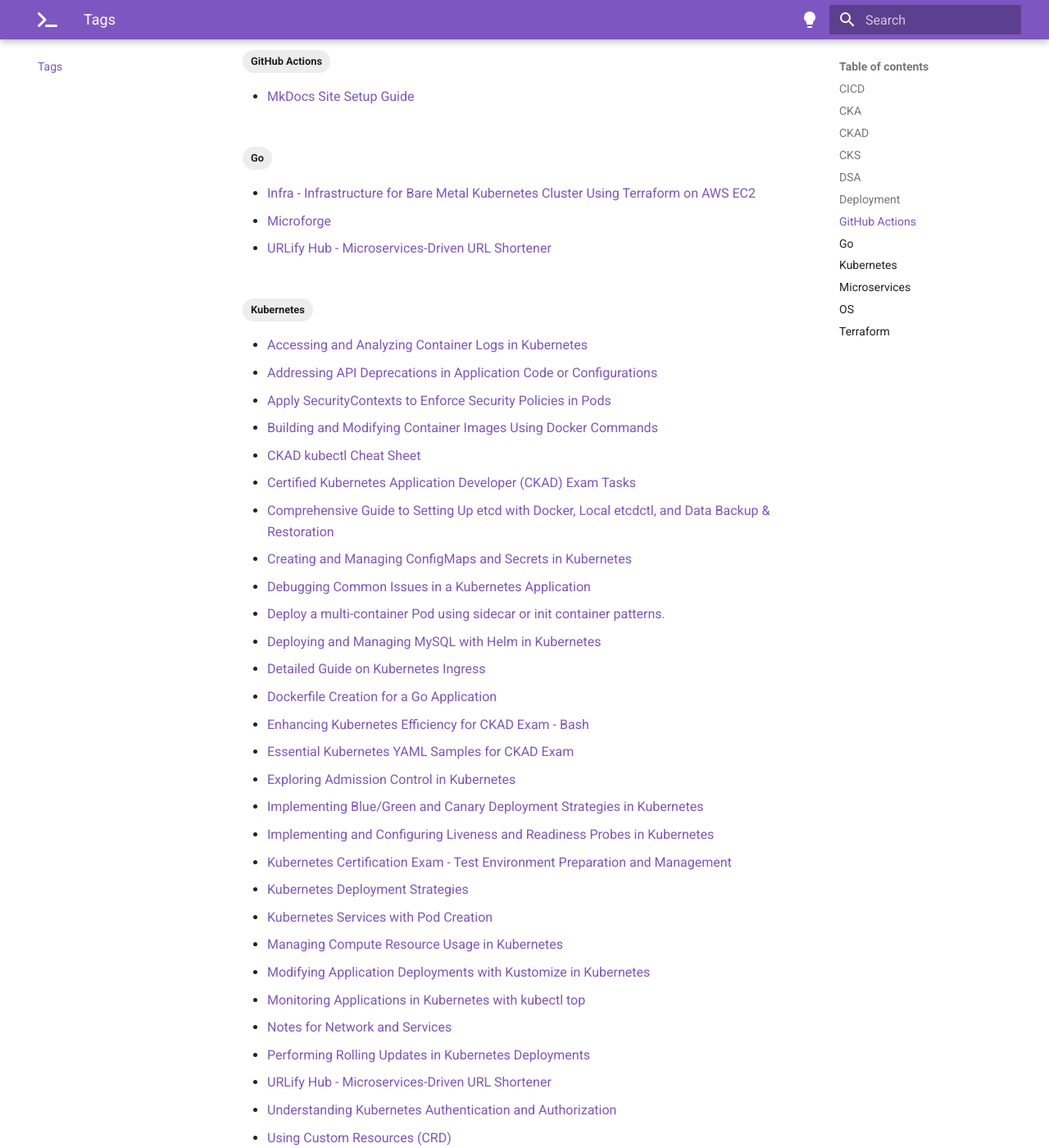
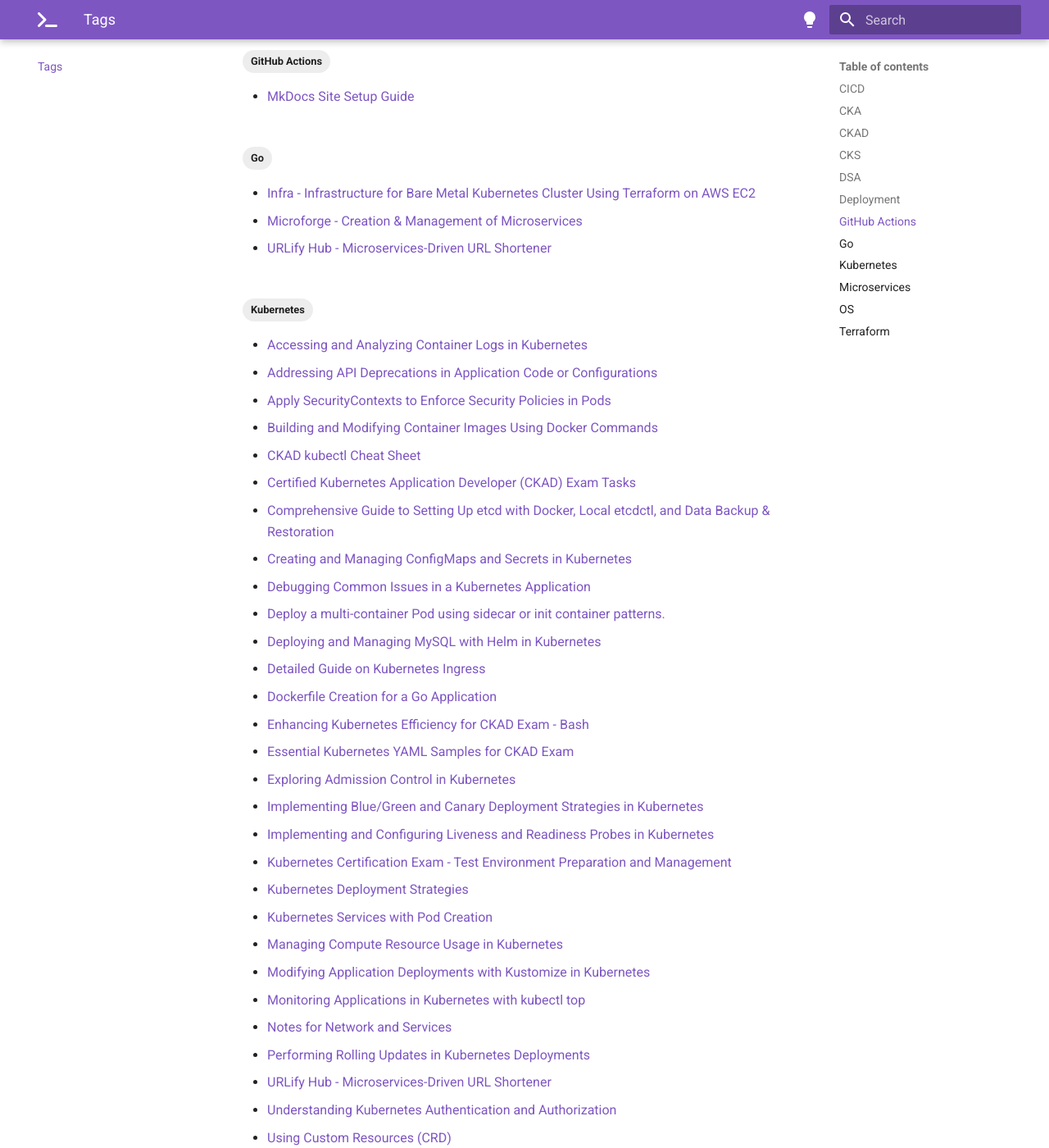
Before and after one commit to imyashkale/portfolio, an MkDocs documentation site: the page built from docs/tags.md, in a window 1280 px wide and 1400 px high, scrolled down 2016 px. Shown: the whole window at 82% size. Built offline with MkDocs 1.6.1 and Material for MkDocs 9.7.7, drawn with Linux system fonts in a browser that asks for light colours; some of the changed text lies outside the part shown.

Commit message:
Microforge - Description Added

```diff
--- a/mkdocs.yml
+++ b/mkdocs.yml
@@ -14,7 +14,7 @@ nav:
   - Projects:
     - Index: projects/index.md
     - URLify Hub - Microservices-Driven URL Shortener: projects/urlify-hub.md
-    - Microforge: projects/microforge.md
+    - Microforge - Creation & Management of Microservices: projects/microforge.md
     - Infra - Infrastructure for Bare Metal Kubernetes Cluster Using Terraform on AWS EC2: projects/infra.md
     - Field Validator: projects/field-validator.md
     - Mongo GO API: projects/mgo-crud.md
```
